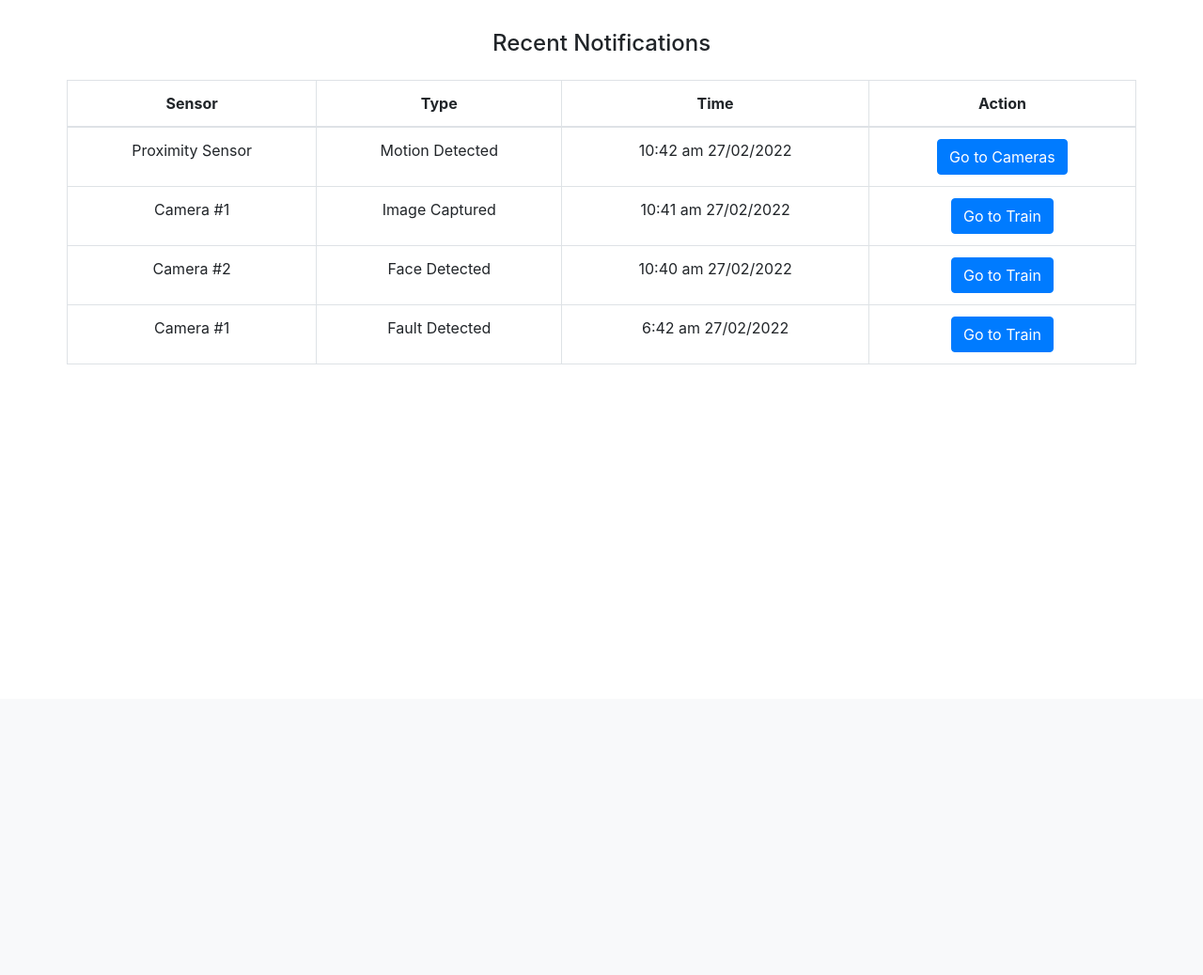
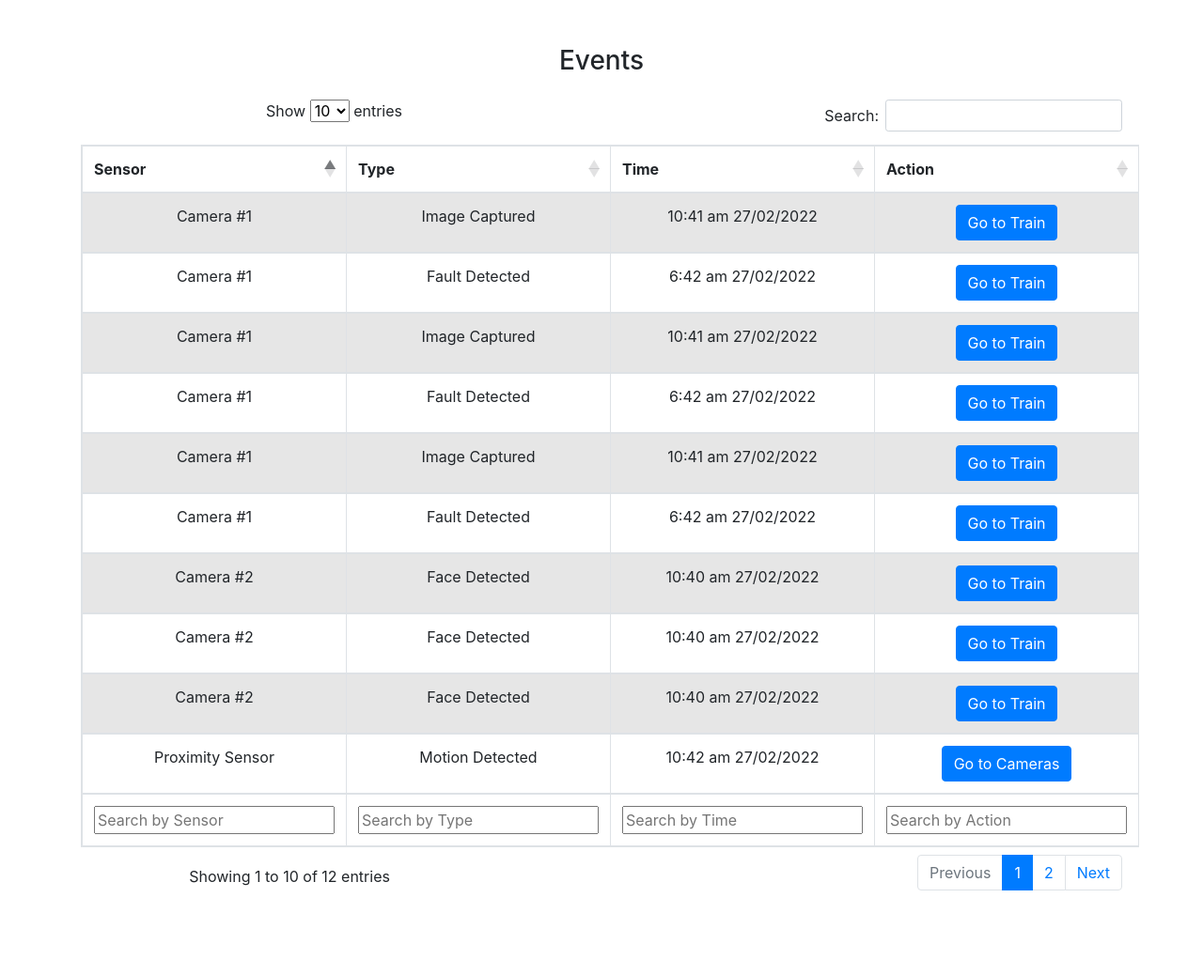
Before and after one commit to rudy-patel/imageAnalysisSystem, a Flask app: page /events in a window 1280 px wide. Shown: the part 56-1094 px from the top of the page at 94% size. Before the commit the page ends 444 px from the top, so only its background shows below. Run offline with Flask 2, Linux system fonts and the light colour scheme; the visitor is signed in with stand-in values (Sample User, id 1); some libraries are stand-ins or nearby versions.

Commit message:
adding input search fields and pagination to events table

```diff
--- a/templates/base.html
+++ b/templates/base.html
@@ -2,6 +2,7 @@
 <html>
     <head>
         <link rel="stylesheet" href="https://cdn.jsdelivr.net/npm/bootstrap@4.3.1/dist/css/bootstrap.min.css" integrity="sha384-ggOyR0iXCbMQv3Xipma34MD+dH/1fQ784/j6cY/iJTQUOhcWr7x9JvoRxT2MZw1T" crossorigin="anonymous">
+        <link rel="stylesheet" href="https://cdn.datatables.net/1.10.19/css/dataTables.bootstrap4.min.css">
         <title>Image Analysis System</title>
 
         <link href="/static/css/style.css" rel="stylesheet">
@@ -44,6 +45,9 @@
         <script src="https://code.jquery.com/jquery-3.3.1.slim.min.js" integrity="sha384-q8i/X+965DzO0rT7abK41JStQIAqVgRVzpbzo5smXKp4YfRvH+8abtTE1Pi6jizo" crossorigin="anonymous"></script>
         <script src="https://cdn.jsdelivr.net/npm/popper.js@1.14.7/dist/umd/popper.min.js" integrity="sha384-UO2eT0CpHqdSJQ6hJty5KVphtPhzWj9WO1clHTMGa3JDZwrnQq4sF86dIHNDz0W1" crossorigin="anonymous"></script>
         <script src="https://cdn.jsdelivr.net/npm/bootstrap@4.3.1/dist/js/bootstrap.min.js" integrity="sha384-JjSmVgyd0p3pXB1rRibZUAYoIIy6OrQ6VrjIEaFf/nJGzIxFDsf4x0xIM+B07jRM" crossorigin="anonymous"></script>
+
+        <script src="https://cdn.datatables.net/1.10.19/js/jquery.dataTables.min.js"></script>
+        <script src="https://cdn.datatables.net/1.10.19/js/dataTables.bootstrap4.min.js"></script>
         {% block content %}
         {% endblock %}
     </body>
--- a/templates/events.html
+++ b/templates/events.html
@@ -1,19 +1,19 @@
 {% extends "base.html" %}
 {% block content %}
-<div class="container">
+<div class="container mb-3 mt-3">
     <div class="row justify-content-center">
-        <h4>Recent Notifications</h4>
+        <h3>Events</h3>
     </div>
-    <div class="row">
-        <table class="table table-bordered">
+        <table class="table table-bordered table-striped events-table" style="width: 100%">
             <thead>
               <tr>
-                <th scope="col">Sensor</th>
-                <th scope="col">Type</th>
-                <th scope="col">Time</th>
-                <th scope="col">Action</th>
+                <th>Sensor</th>
+                <th>Type</th>
+                <th>Time</th>
+                <th>Action</th>
               </tr>
             </thead>
+
             <tbody>
               <tr>
                 <td>Proximity Sensor</td>
@@ -59,9 +59,130 @@
                     <button type="button" class="btn btn-primary">Go to Train</button>
                 </td>
               </tr>
+              <tr>
+                <td>Proximity Sensor</td>
+                <td>Motion Detected</td>
+                <td>
+                    10:42 am
+                    27/02/2022
+                </td>
+                <td>
+                    <button type="button" class="btn btn-primary">Go to Cameras</button>
+                </td>
+              </tr>
+              <tr>
+                <td>Camera #1</td>
+                <td>Image Captured</td>
+                <td>
+                    10:41 am
+                    27/02/2022
+                </td>
+                <td>
+                    <button type="button" class="btn btn-primary">Go to Train</button>
+                </td>
+              </tr>
+              <tr>
+                <td>Camera #2</td>
+                <td>Face Detected</td>
+                <td>
+                    10:40 am
+                    27/02/2022
+                </td>
+                <td>
+                    <button type="button" class="btn btn-primary">Go to Train</button>
+                </td>
+              </tr>
+              <tr>
+                <td>Camera #1</td>
+                <td>Fault Detected</td>
+                <td>
+                    6:42 am
+                    27/02/2022
+                </td>
+                <td>
+                    <button type="button" class="btn btn-primary">Go to Train</button>
+                </td>
+              </tr>
+              <tr>
+                <td>Proximity Sensor</td>
+                <td>Motion Detected</td>
+                <td>
+                    10:42 am
+                    27/02/2022
+                </td>
+                <td>
+                    <button type="button" class="btn btn-primary">Go to Cameras</button>
+                </td>
+              </tr>
+              <tr>
+                <td>Camera #1</td>
+                <td>Image Captured</td>
+                <td>
+                    10:41 am
+                    27/02/2022
+                </td>
+                <td>
+                    <button type="button" class="btn btn-primary">Go to Train</button>
+                </td>
+              </tr>
+              <tr>
+                <td>Camera #2</td>
+                <td>Face Detected</td>
+                <td>
+                    10:40 am
+                    27/02/2022
+                </td>
+                <td>
+                    <button type="button" class="btn btn-primary">Go to Train</button>
+                </td>
+              </tr>
+              <tr>
+                <td>Camera #1</td>
+                <td>Fault Detected</td>
+                <td>
+                    6:42 am
+                    27/02/2022
+                </td>
+                <td>
+                    <button type="button" class="btn btn-primary">Go to Train</button>
+                </td>
+              </tr>
             </tbody>
+
+            <tfoot>
+              <tr>
+                <th scope="col">Sensor</th>
+                <th scope="col">Type</th>
+                <th scope="col">Time</th>
+                <th scope="col">Action</th>
+              </tr>
+            </tfoot>
           </table>
-    </div>
+          <div class="d-flex justify-content-center mt-2">
+            <ul class="pagination"></ul>
+          </div>
 </div>
 
+<script>
+
+  var table = $('.events-table').DataTable({
+    searching: true, // enable search input
+    lengthMenu: [[10, 25, 50, -1], [10, 25, 50, "All"]] // custom number of entries
+  });
+
+  $('.events-table tfoot th').each( function () {
+    var title = $(this).text();
+    $(this).html('<input type="text" placeholder="Search by '+title+'" />');
+  });
+
+  table.columns().every( function () {
+    var that = this;
+    $('input', this.footer() ).on('keyup change', function () {
+      if ( that.search() !== this.value ) {
+        that.search( this.value ).draw();
+      }
+    });
+  })
+</script>
+
 {% endblock %}
--- a/templates/home.html
+++ b/templates/home.html
@@ -28,7 +28,7 @@
         </div>
         <div class="col-4">
             <div class="row justify-content-center">
-                <h4>Recent Notifications</h4>
+                <h4>Recent Events</h4>
             </div>
             <table class="table table-striped">
                 <tbody>
```
